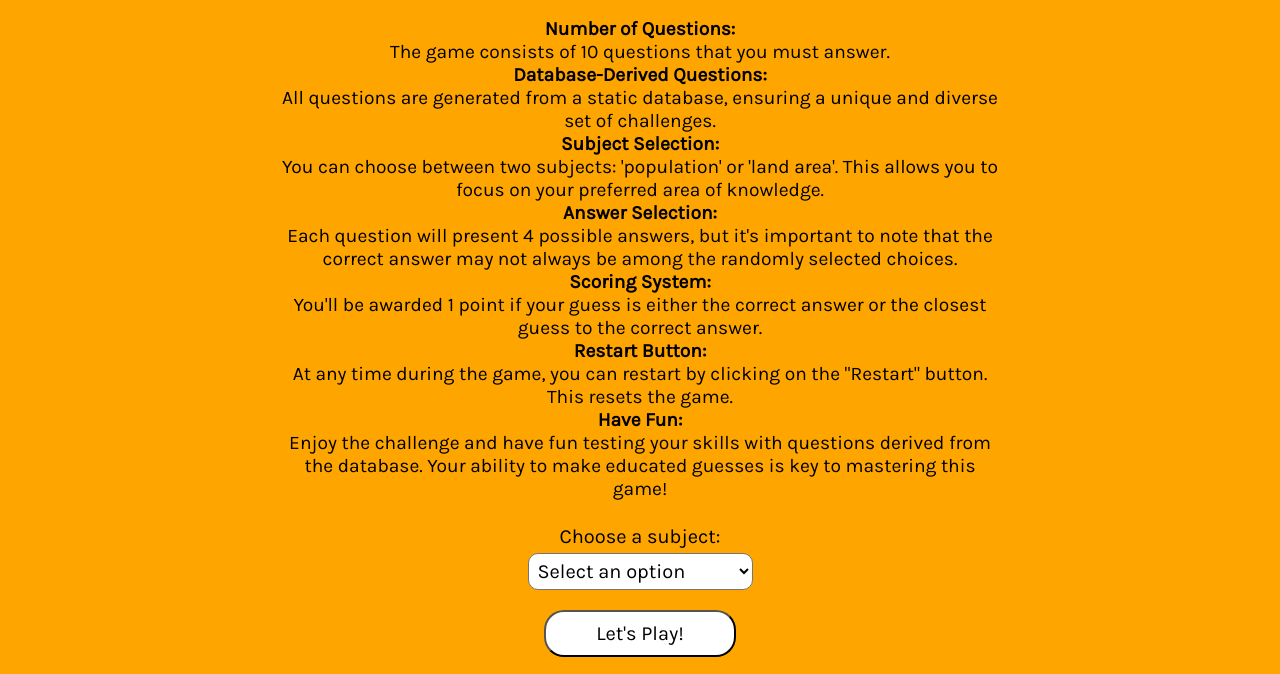
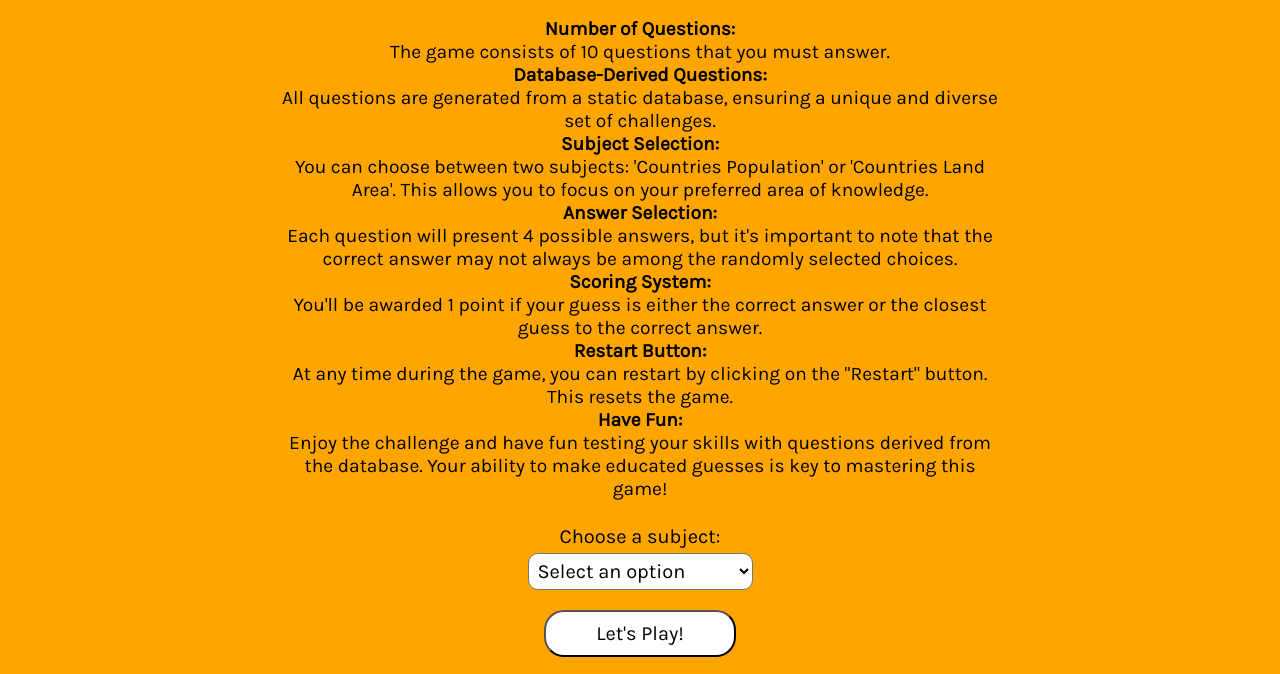
Before and after one commit to sabifromtherock/ts-game-project, a website built with Vite: page index.html in a window 1280 px wide. Shown: the part 180-854 px from the top of the page. Built offline with nearby package versions, Linux system fonts and the light colour scheme.

Commit message:
updated README.md and html

```diff
--- a/index.html
+++ b/index.html
@@ -32,8 +32,9 @@
         </li>
         <li>
           <strong>Subject Selection:</strong><br />
-          You can choose between two subjects: 'population' or 'land area'. This
-          allows you to focus on your preferred area of knowledge.
+          You can choose between two subjects: 'Countries Population' or
+          'Countries Land Area'. This allows you to focus on your preferred area
+          of knowledge.
         </li>
         <li>
           <strong>Answer Selection:</strong><br />
```
Also changed, not shown: README.md.
